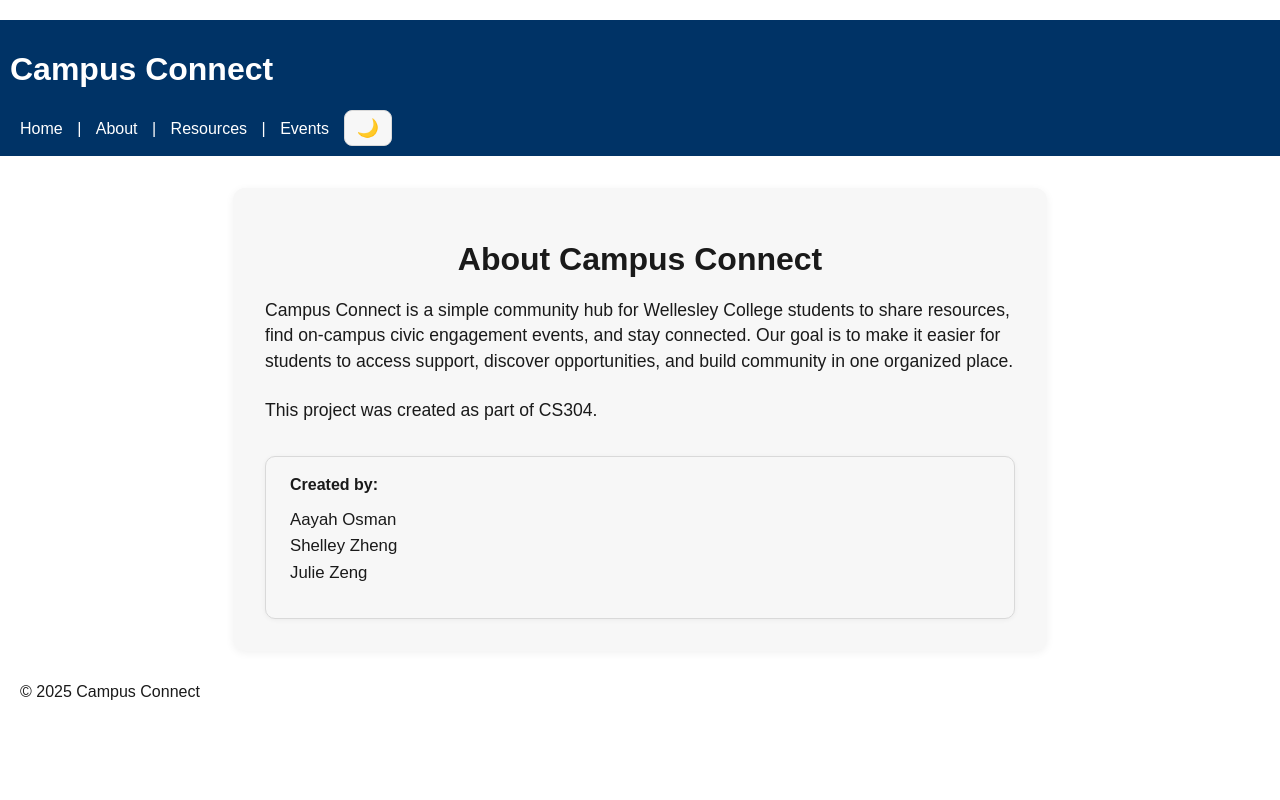
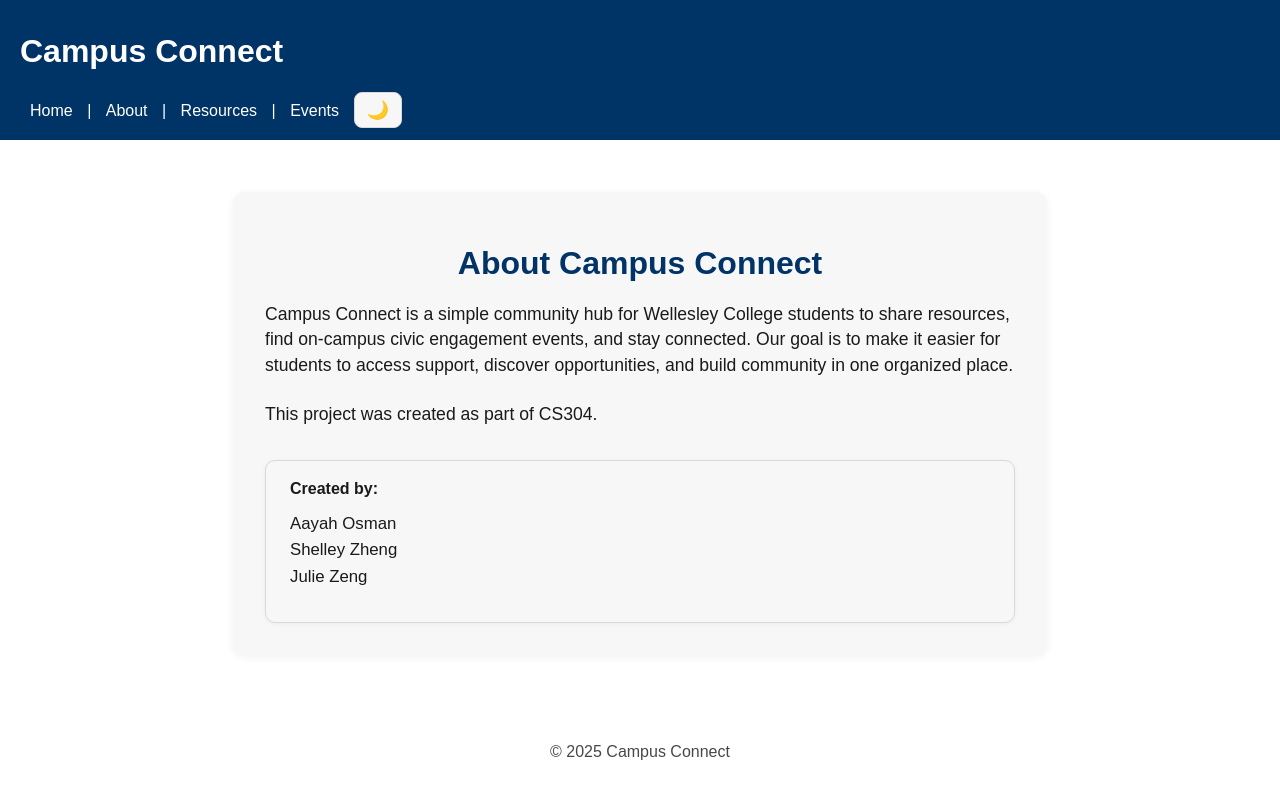
Before and after one commit to aayahosman/Campus-Connect, a Flask app: page /about in a window 1280 px wide. Run offline with Flask 3, Linux system fonts and the light colour scheme.

Commit message:
More work on commenting and fixing the header finnally yay

```diff
--- a/static/style.css
+++ b/static/style.css
@@ -1,7 +1,3 @@
-html, body {
-  margin: 0;
-  padding: 0;
-}
 /* THEME VARIABLES */
 :root {
   /* Light mode */
@@ -21,13 +17,6 @@ html, body {
   --link: #7abaff;
 }
 
-/* Apply globally */
-body {
-  background-color: var(--bg);
-  margin:20px;
-  color: var(--text);
-}
-
 a { color: var(--link); }
 
 .card, .resource-card, .event-card {
@@ -36,20 +25,41 @@ a { color: var(--link); }
 }
 
 
+b/* Fixes header gap + sticky footer */
+html, body {
+  margin: 0;
+  padding: 0;
+  height: 100%;
+}
+
 body {
-    font-family: sans-serif;
-    margin:20px;
-    background-color: var(--bg);
-  }
+  display: flex;
+  flex-direction: column;
+  background-color: var(--bg);
+  color: var(--text);
+  font-family: sans-serif;
+}
 
-  header {
-    background-color: #003366;
-    color: white;
-    padding: 10px;
-    margin: 0;
-    width: calc(100% + 40px);
-    position: relative;
-    left: -20px;
+main {
+  flex: 1;
+  padding: 20px;
+}
+
+/* Header */
+header {
+  width: 100%;
+  background-color: #003366;
+  color: white;
+  padding: 12px 20px;
+  box-sizing: border-box;
+}
+
+/* Footer centered always */
+footer {
+  text-align: center;
+  padding: 20px 0;
+  color: var(--text);
+  opacity: 0.8;
 }
 
   nav a {
@@ -490,7 +500,11 @@ body {
   text-align: center;
   font-size: 2rem;
   margin-bottom: 1.2rem;
-  color: var(--text);
+  color: #003366;
+}
+
+:root.dark .about-title {
+  color: var(--link);
 }
 
 .about-text {
@@ -527,6 +541,7 @@ body {
 }
 
 
+/* Toggle button */
 .toggle-comments-btn {
   background: #003366;
   color: white;
@@ -539,6 +554,13 @@ body {
   font-weight: 600;
 }
 
+/* Dark mode override */
+:root.dark .toggle-comments-btn {
+  background: var(--link);
+  color: #0a0a0a;
+}
+
+/* Comments container */
 .comments-area {
   margin-top: 10px;
   padding: 10px;
@@ -547,6 +569,7 @@ body {
   border-radius: 10px;
 }
 
+/* Individual comment bubble */
 .comment {
   background: var(--card);
   padding: 8px 10px;
@@ -557,10 +580,29 @@ body {
   line-height: 1.3rem;
 }
 
+/* Author name */
 .comment strong {
   color: #003366;
 }
 
+/* Dark mode name color */
+:root.dark .comment strong {
+  color: var(--link);
+}
+
+/* Time text */
+.comment .time {
+  opacity: 0.7;
+  font-size: 0.8rem;
+}
+
+/* Dark mode time color */
+:root.dark .comment .time {
+  color: var(--text);
+  opacity: 0.55;
+}
+
+/* Comment input box */
 .comment-input {
   width: 100%;
   padding: 8px;
@@ -568,8 +610,18 @@ body {
   border: 1px solid var(--border);
   margin-top: 8px;
   font-size: 0.9rem;
+  background: var(--card);
+  color: var(--text);
 }
 
+/* Comment input dark focus */
+.comment-input:focus {
+  outline: none;
+  border-color: var(--link);
+  box-shadow: 0 0 4px rgba(0,85,170,0.3);
+}
+
+/* Post button */
 .comment-post-btn {
   background: #0055aa;
   color: white;
@@ -581,3 +633,9 @@ body {
   font-size: 0.85rem;
   font-weight: 600;
 }
+
+/* Dark mode post button */
+:root.dark .comment-post-btn {
+  background: var(--link);
+  color: #0a0a0a;
+}
```
Also changed, not shown: templates/greet.html (+9 -5 lines), templates/resources/list.html (+42 -35 lines).
